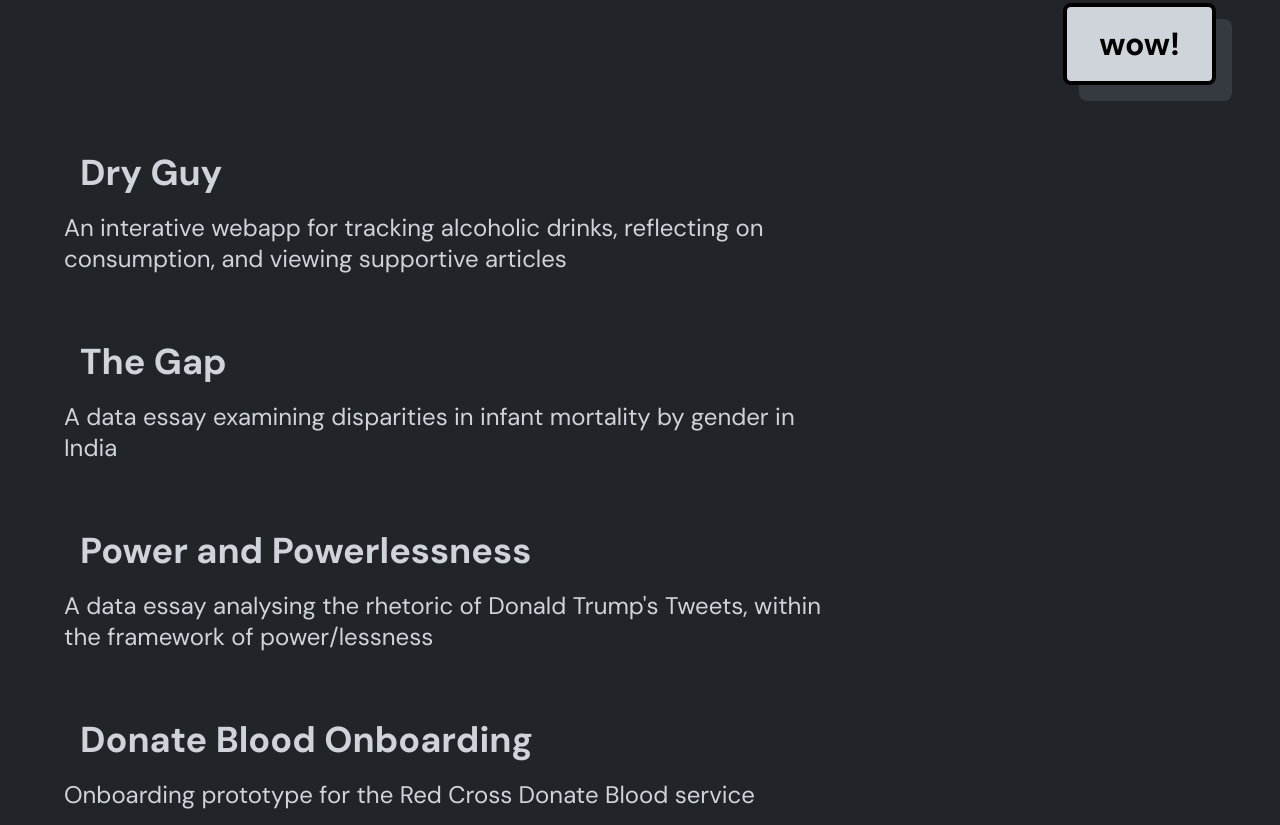
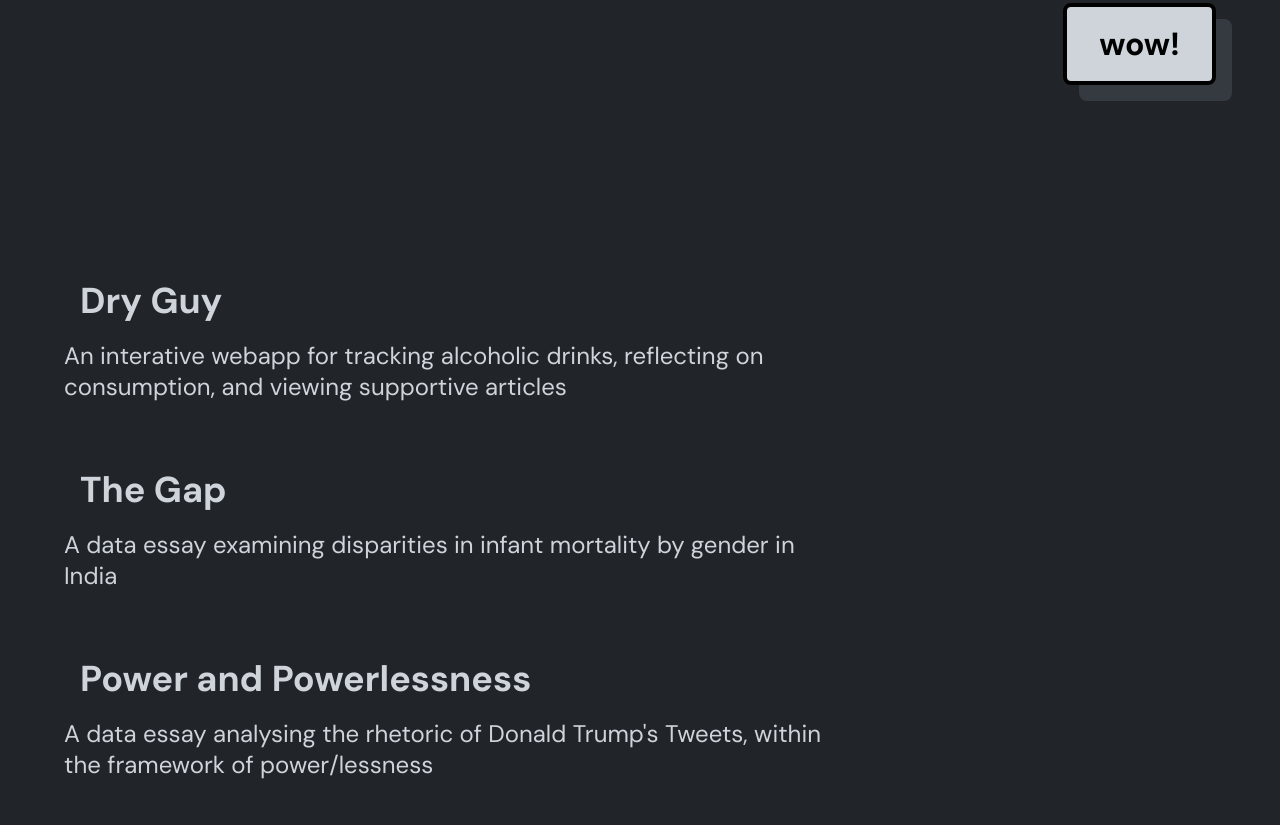
Before and after one commit to 9ps/9ps.github.io, a plain HTML site: page index.html in a window 1280 px wide. Shown: the part 651-1476 px from the top of the page. Drawn offline with Linux system fonts and the light colour scheme.

```diff
--- a/styles.css
+++ b/styles.css
@@ -104,6 +104,7 @@ button:hover {
 
 #projects {
   margin: 0 64px 0 64px;
+  padding-top: 128px;
 }
 
 .project-tile a {
```
